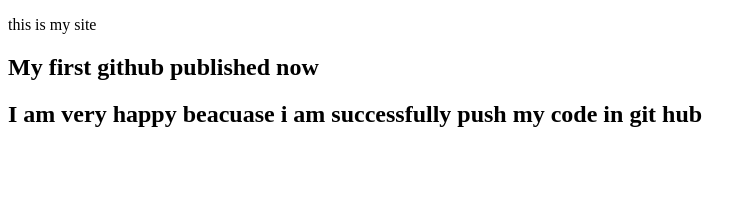
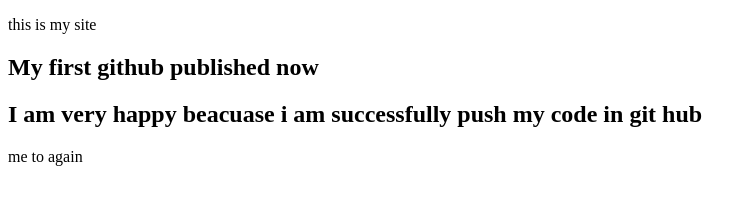
Before and after one commit to jahedsabbir/my-web, a plain HTML site: page index.html in a window 1280 px wide. Shown: the whole page, without its empty margins (0-756 px from the left). Drawn offline with Linux system fonts and the light colour scheme.

Commit message:
new added

```diff
--- a/index.html
+++ b/index.html
@@ -13,5 +13,6 @@
     <p> this is my site</p>
     <h2>My first github published now</h2>
     <h2>I am very happy beacuase i am successfully push my code in git hub</h2>
+    <p>me to again</p>
 </body>
 </html>
```
